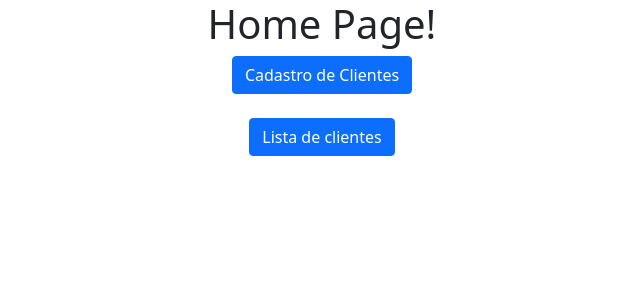
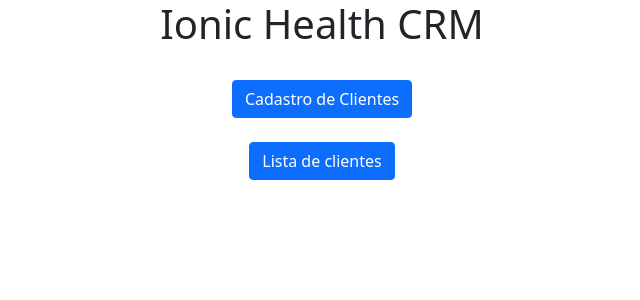
Before and after one commit to cpusfatec/IONIC-Health-Project, a Spring Boot app: page / in a window 1280 px wide. Shown: the top 300 px of the page, without its empty margins (318-958 px from the left). Run offline with Spring Boot 4, Linux system fonts and the light colour scheme; the visitor is signed in with stand-in values (Sample User, id 1); some of the project's set-up classes (security, data sources, template engines, error pages and the like) are left out, and stand-ins take their place.

Commit message:
Update index.html

```diff
--- a/ProjetoAPI/src/main/resources/templates/index.html
+++ b/ProjetoAPI/src/main/resources/templates/index.html
@@ -12,7 +12,7 @@
 </style>
 <body>
 <div class="container">
-	<h1>Home Page!</h1>
+	<h1>Ionic Health CRM</h1><br>
 	<a class="btn btn-primary" href="/cadastrocliente" role="button">Cadastro de Clientes</a><br><br>
 	<a class="btn btn-primary" href="/listaclientes" role="button">Lista de clientes</a><br><br>
 </div>
```
